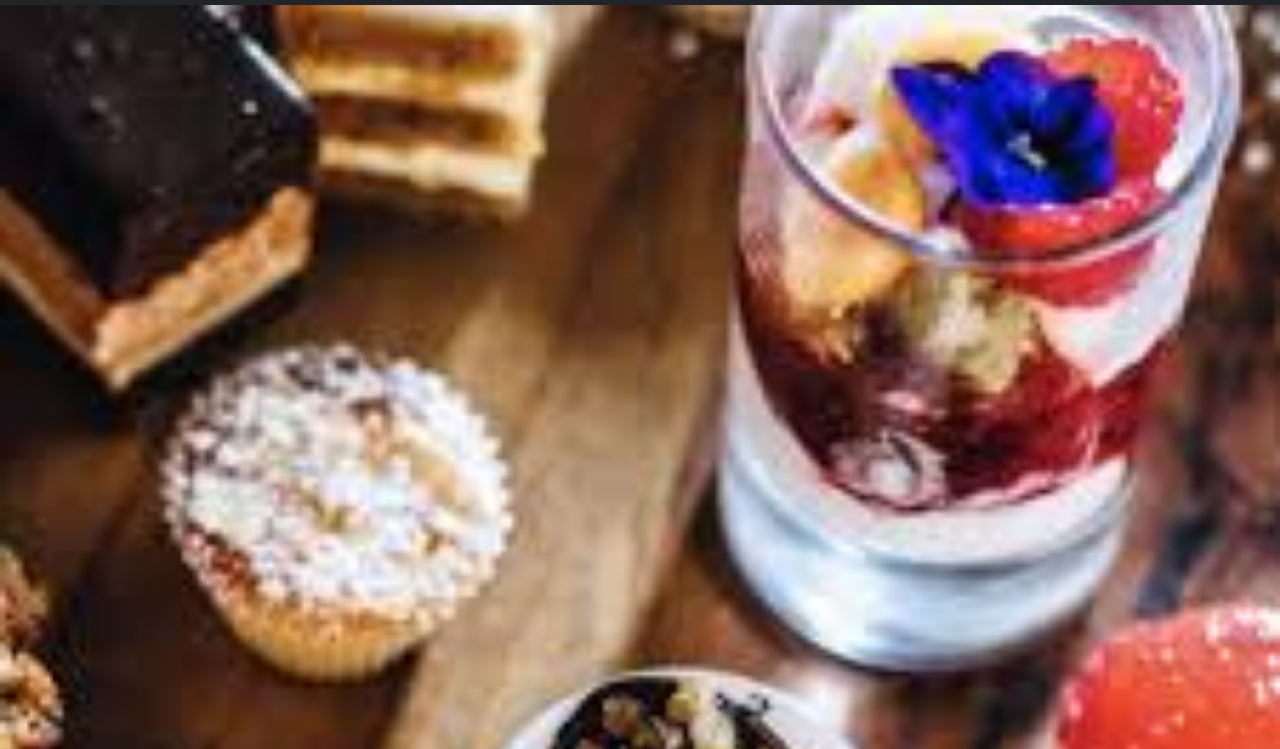
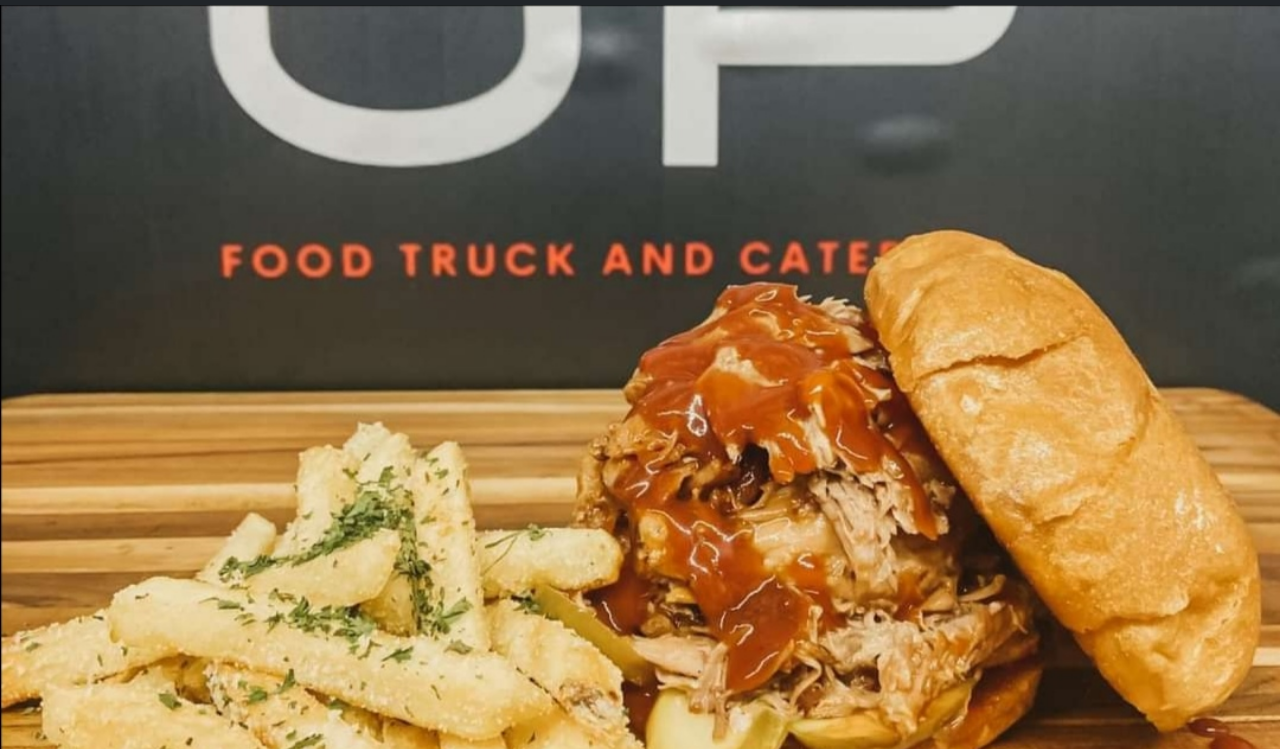
Before and after one commit to samke-sibisi1997-ITvarsity/module-11-assessment-2, a plain HTML site: page index.html in a window 1280 px wide. Shown: the part 51-800 px from the top of the page. Drawn offline with nearby package versions, Linux system fonts and the light colour scheme; files that its build step writes are made by us from their sources.

Commit message:
submission of module-11

```diff
--- a/index.html
+++ b/index.html
@@ -39,7 +39,7 @@
 
                 <div class="carousel-inner">
                     <div class="carousel-item active">
-                        <img src="images/images%20(23).jpeg" class="d-block w-100" />
+                        <img src="images/top.jpg" class="d-block w-100" />
                         <div class="carousel-caption">
                             <h1>Best Restaurant in the town and it has good prices</h1>
                             <p>we have all type of food that you can enjoy</p>
```
Also changed, not shown: images/top.jpg (added).
